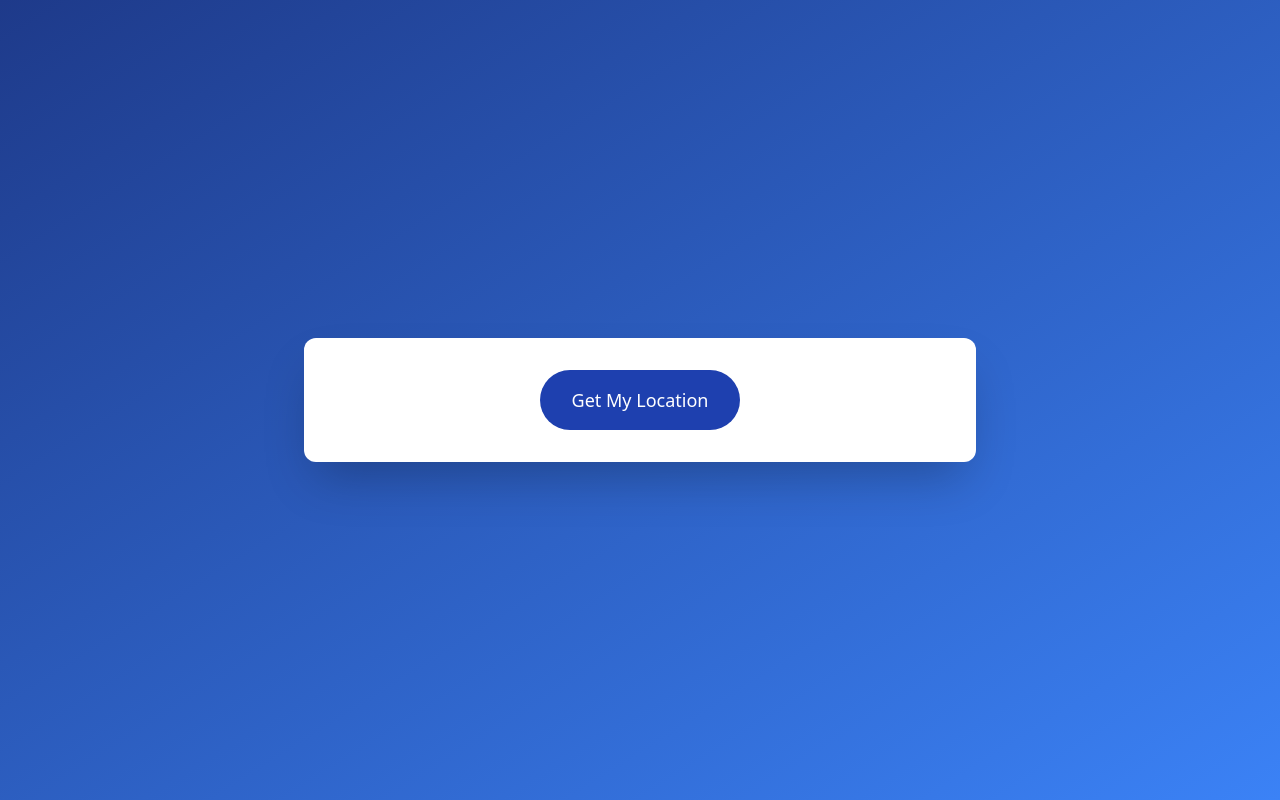
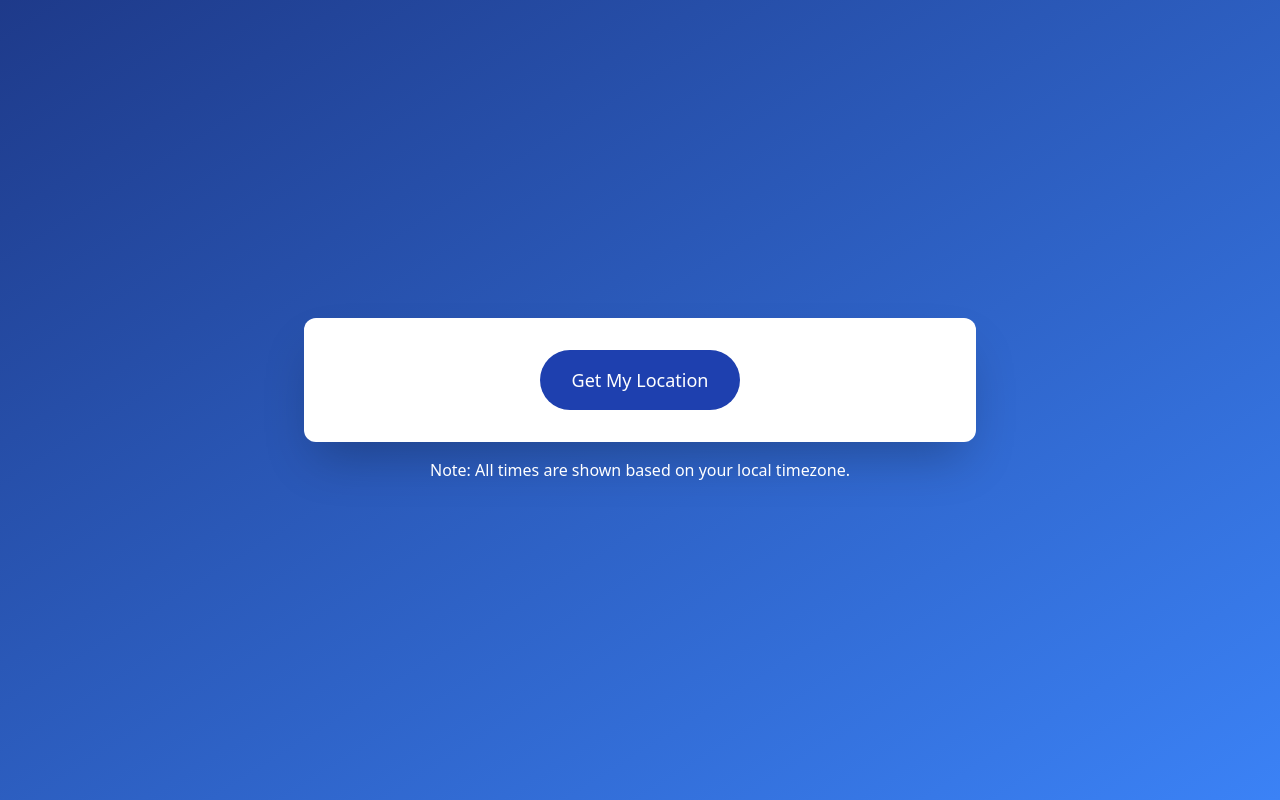
Before and after one commit to battlefeel1942/sun-position-calculator, a plain HTML site: page index.html in a window 1280 px wide. Drawn offline with nearby package versions, Linux system fonts and the light colour scheme.

Commit message:
Added note

```diff
--- a/index.html
+++ b/index.html
@@ -32,6 +32,8 @@
         </div>
         <button id="getLocation" class="text-lg bg-blue-800 hover:bg-blue-900 text-white font-medium py-4 px-8 my-8 rounded-full transition-colors duration-200">Get My Location</button>
     </div>
+    <p class="text-white mt-4">Note: All times are shown based on your local timezone.</p>
+
     <script>
         document.addEventListener("DOMContentLoaded", function() {
             const latitudeEl = document.getElementById('latitude');
```
